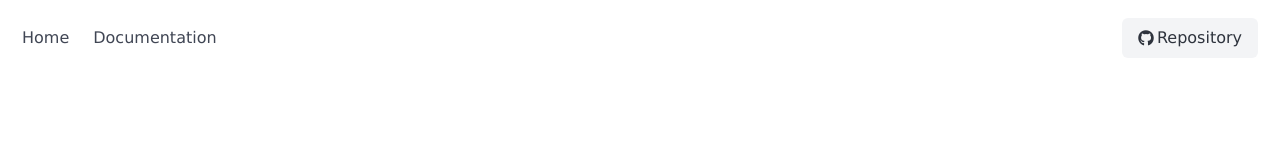
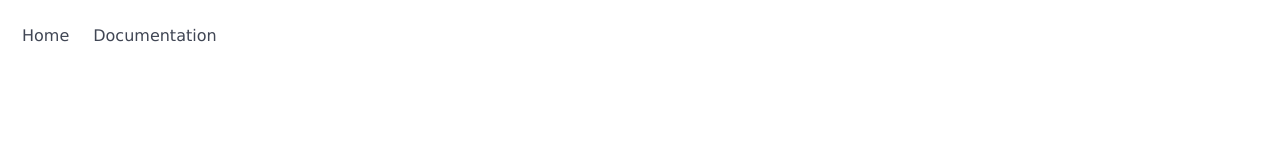
Before and after one commit to KajizukaTaichi/MLtalk, a plain HTML site: page docs/book.html in a window 1280 px wide. Shown: the top 144 px of the page. Drawn offline with nearby package versions, Linux system fonts and the light colour scheme.

Commit message:
Update book.html

```diff
--- a/docs/book.html
+++ b/docs/book.html
@@ -22,20 +22,6 @@
                         <a href="book.html" class="navbar-item">
                             Documentation
                         </a>
-                    </div>
-
-                    <div class="navbar-end">
-                        <div class="navbar-item">
-                            <div class="buttons">
-                                <a
-                                    class="button is-dark is-inverted"
-                                    href="https://github.com/KajizukaTaichi/MLtalk"
-                                >
-                                    <i class="fab fa-github"></i
-                                    >&ThinSpace;Repository</a
-                                >
-                            </div>
-                        </div>
                     </div>
                 </div>
             </nav>
```
